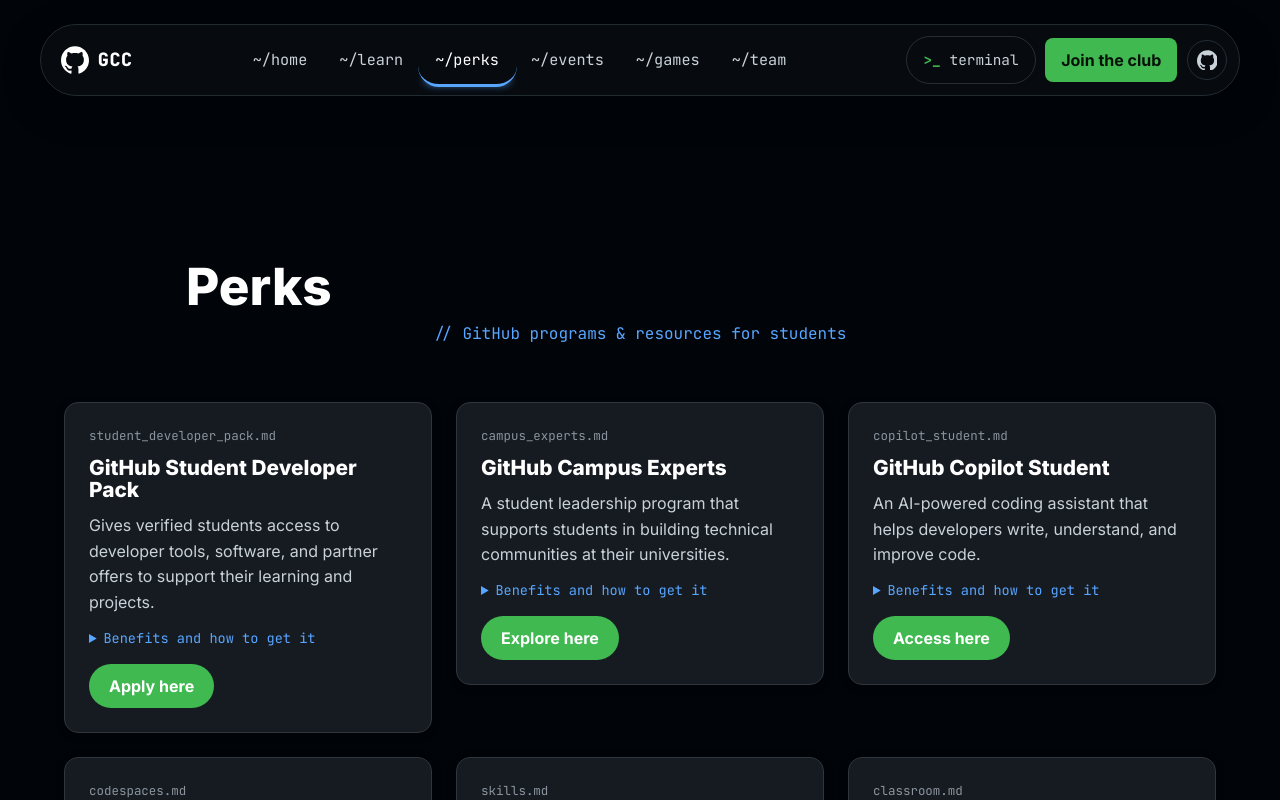
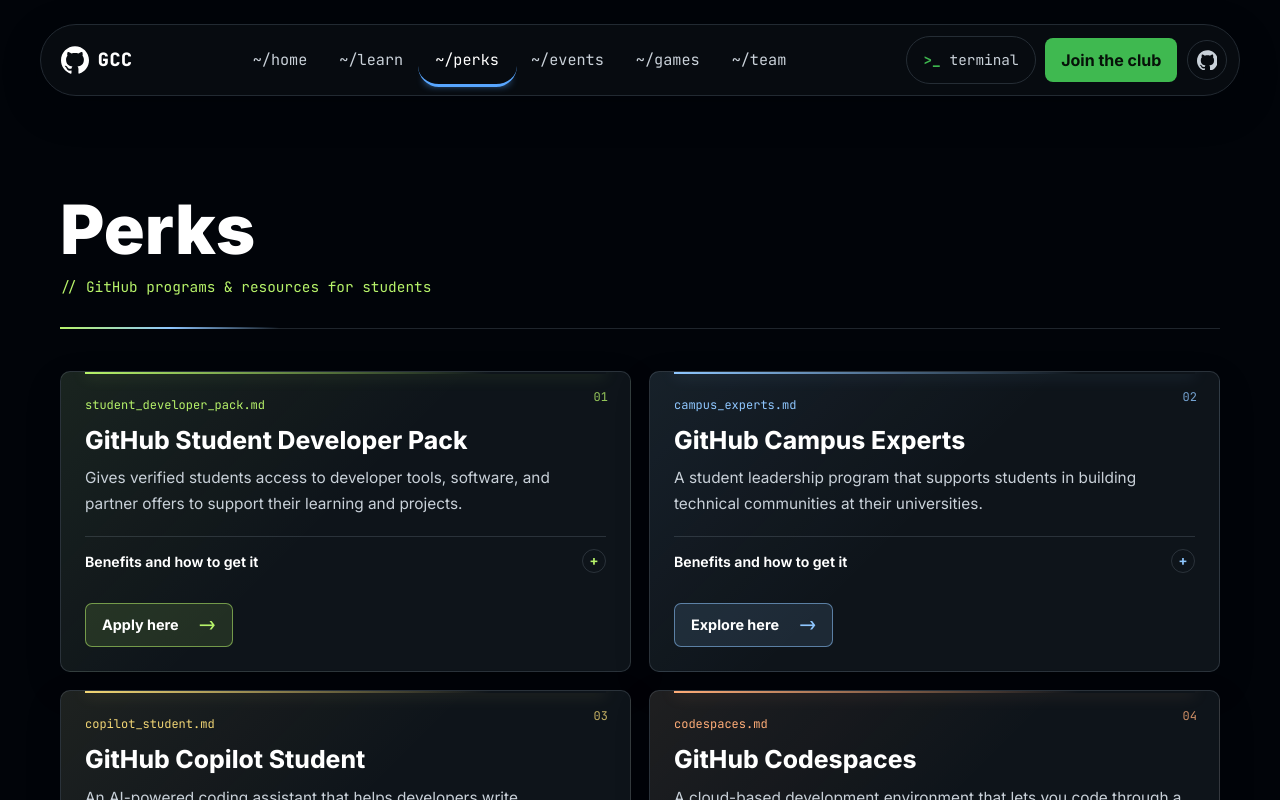
Before and after one commit to GCC-FAST-NUCES-Karachi/GCC, a Next.js app: page /perks in a window 1280 px wide. Shown: the top 800 px of the page. Built offline with nearby package versions, Linux system fonts and the light colour scheme.

Commit message:
Update Perks Page

```diff
--- a/src/app/perks/perks.css
+++ b/src/app/perks/perks.css
@@ -1,139 +1,284 @@
-/* Perks page. Uses your shared tokens when they exist, with fallbacks from design.md. */
 .perks-page {
-  --p-card: var(--bg-card, #161b22);
-  --p-border: var(--border-default, #30363d);
-  --p-blue: var(--accent-blue, #58a6ff);
-  --p-green: var(--accent-green, #3fb950);
-  --p-heading: var(--text-heading, #ffffff);
-  --p-body: var(--text-body, #c9d1d9);
-  --p-dim: var(--text-dim, #8b949e);
+  --perk-green: #b7f36a;
+  --perk-blue: #8fc7ff;
+  --perk-yellow: #f2d675;
+  --perk-orange: #ffad78;
+  --perk-card: rgb(16 22 29 / 92%);
+  --perk-border: rgb(153 171 185 / 20%);
+  --perk-muted: #aab5bf;
 
-  max-width: 1200px;
+  position: relative;
+  z-index: 1;
+  width: min(1160px, calc(100% - 3rem));
   margin: 0 auto;
-  padding: 140px 24px 96px;
+  padding: 76px 0 100px;
 }
 
 .perks-header {
-  text-align: center;
-  margin-bottom: 56px;
-}
-.perks-header h1 {
-  color: var(--p-heading);
-  font-size: clamp(2.2rem, 5vw, 3.2rem);
-  font-weight: 800;
-  margin: 0 0 8px;
-}
-.perks-subtitle {
-  font-family: var(--font-mono, "JetBrains Mono", monospace);
-  color: var(--p-blue);
-  margin: 0;
+  position: relative;
+  margin: 0 0 42px;
+  padding: 0 0 30px;
+  border-bottom: 1px solid var(--perk-border);
+  text-align: left;
 }
 
-/* align-items:start so opening one card does not stretch its neighbours */
+.perks-header::after {
+  position: absolute;
+  bottom: -1px;
+  left: 0;
+  width: min(220px, 42%);
+  height: 2px;
+  background: linear-gradient(90deg, var(--perk-green), var(--perk-blue), transparent);
+  content: "";
+}
+
+.perks-page .perks-header h1 {
+  max-width: none;
+  margin: 0 0 12px;
+  color: var(--text-heading);
+  font-size: 4.25rem;
+  font-weight: 850;
+  line-height: .98;
+  letter-spacing: 0;
+}
+
+.perks-subtitle {
+  margin: 0;
+  color: var(--perk-green);
+  font-family: var(--font-mono);
+  font-size: .9rem;
+  line-height: 1.6;
+}
+
 .perks-grid {
-  list-style: none;
+  display: grid;
+  grid-template-columns: repeat(2, minmax(0, 1fr));
+  gap: 18px;
   margin: 0;
   padding: 0;
-  display: grid;
-  grid-template-columns: repeat(auto-fit, minmax(300px, 1fr));
-  gap: 24px;
-  align-items: start;
+  list-style: none;
+  counter-reset: perk;
 }
 
-.perk-card {
+.perks-grid > .perk-card {
+  --perk-accent: var(--perk-green);
+
+  position: relative;
   display: flex;
+  min-width: 0;
   flex-direction: column;
-  gap: 12px;
+  overflow: hidden;
   padding: 24px;
-  background: var(--p-card);
-  border: 1px solid var(--p-border);
-  border-radius: 14px;
-  box-shadow: 0 2px 8px rgba(0, 0, 0, 0.25);
-  transition: transform 0.25s ease, box-shadow 0.25s ease, border-color 0.25s ease;
+  border: 1px solid var(--perk-border);
+  border-radius: 10px;
+  background:
+    linear-gradient(135deg, color-mix(in srgb, var(--perk-accent) 7%, transparent), transparent 48%),
+    var(--perk-card);
+  box-shadow: 0 14px 36px rgb(0 0 0 / 16%);
+  counter-increment: perk;
+  transition: border-color .2s ease, box-shadow .2s ease, transform .2s ease;
+  animation: perk-arrive .5s both;
 }
-/* The hover effect you asked for: scale up + deeper shadow (+ blue glow from design.md) */
-.perk-card:hover,
-.perk-card:focus-within {
-  transform: scale(1.04);
-  border-color: var(--p-blue);
-  box-shadow: 0 18px 40px rgba(0, 0, 0, 0.65), 0 0 24px rgba(88, 166, 255, 0.25);
+
+.perks-grid > .perk-card:nth-child(4n + 2) { --perk-accent: var(--perk-blue); }
+.perks-grid > .perk-card:nth-child(4n + 3) { --perk-accent: var(--perk-yellow); }
+.perks-grid > .perk-card:nth-child(4n + 4) { --perk-accent: var(--perk-orange); }
+
+.perks-grid > .perk-card::before {
+  position: absolute;
+  top: 0;
+  right: 24px;
+  left: 24px;
+  height: 2px;
+  background: linear-gradient(90deg, var(--perk-accent), transparent 78%);
+  box-shadow: 0 0 16px color-mix(in srgb, var(--perk-accent) 45%, transparent);
+  content: "";
+}
+
+.perks-grid > .perk-card::after {
+  position: absolute;
+  top: 16px;
+  right: 22px;
+  color: var(--perk-accent);
+  content: "0" counter(perk);
+  font-family: var(--font-mono);
+  font-size: .75rem;
+  opacity: .8;
 }
 
 .perk-file {
-  font-family: var(--font-mono, "JetBrains Mono", monospace);
-  font-size: 0.78rem;
-  color: var(--p-dim);
+  display: block;
+  margin: 0 52px 12px 0;
+  color: var(--perk-accent);
+  font-family: var(--font-mono);
+  font-size: .75rem;
+  line-height: 1.5;
+  overflow-wrap: anywhere;
 }
-.perk-card h2 {
-  color: var(--p-heading);
-  font-size: 1.3rem;
-  font-weight: 800;
-  margin: 0;
+
+.perks-page .perk-card h2 {
+  margin: 0 0 10px;
+  color: var(--text-heading);
+  font-size: 1.55rem;
+  font-weight: 750;
+  line-height: 1.2;
+  letter-spacing: 0;
+  text-wrap: balance;
 }
+
 .perk-desc {
-  color: var(--p-body);
-  line-height: 1.6;
-  margin: 0;
+  margin: 0 0 20px;
+  color: var(--text-body);
+  font-size: .96rem;
+  line-height: 1.65;
 }
 
 .perk-details {
-  color: var(--p-body);
-  font-size: 0.92rem;
+  margin: auto 0 18px;
+  border-top: 1px solid var(--perk-border);
+  color: var(--perk-muted);
+  font-size: .88rem;
 }
+
 .perk-details summary {
+  display: flex;
+  min-height: 48px;
+  align-items: center;
+  justify-content: space-between;
+  gap: 12px;
+  color: var(--text-heading);
   cursor: pointer;
-  color: var(--p-blue);
-  font-family: var(--font-mono, "JetBrains Mono", monospace);
-  font-size: 0.85rem;
+  font-weight: 650;
+  list-style: none;
 }
-.perk-details summary:focus-visible,
-.perk-btn:focus-visible {
-  outline: 2px solid var(--p-blue);
+
+.perk-details summary::-webkit-details-marker { display: none; }
+
+.perk-details summary::after {
+  display: grid;
+  width: 24px;
+  height: 24px;
+  flex: 0 0 24px;
+  place-items: center;
+  border: 1px solid var(--perk-border);
+  border-radius: 50%;
+  color: var(--perk-accent);
+  content: "+";
+  font-family: var(--font-mono);
+  transition: transform .2s ease, border-color .2s ease;
+}
+
+.perk-details[open] summary::after {
+  border-color: var(--perk-accent);
+  content: "-";
+}
+
+.perk-details summary:focus-visible {
+  outline: 2px solid var(--perk-accent);
   outline-offset: 3px;
 }
+
 .perk-details h3 {
-  color: var(--p-heading);
-  font-size: 0.95rem;
-  margin: 14px 0 6px;
+  margin: 12px 0 6px;
+  color: var(--perk-accent);
+  font-family: var(--font-mono);
+  font-size: .75rem;
+  font-weight: 600;
+  text-transform: uppercase;
 }
+
 .perk-details ul,
 .perk-details ol {
+  display: grid;
+  gap: 5px;
   margin: 0;
   padding-left: 20px;
-  line-height: 1.6;
+  line-height: 1.55;
 }
 
+.perk-details li::marker { color: var(--perk-accent); }
+
 .perk-btn {
-  margin-top: 4px;
+  display: inline-flex;
+  min-height: 44px;
+  align-items: center;
+  justify-content: space-between;
+  gap: 20px;
   align-self: flex-start;
-  padding: 10px 20px;
-  border-radius: 999px;
-  background: var(--p-green);
-  color: #fff;
+  padding: 0 16px;
+  border: 1px solid color-mix(in srgb, var(--perk-accent) 55%, transparent);
+  border-radius: 7px;
+  background: color-mix(in srgb, var(--perk-accent) 12%, transparent);
+  color: var(--text-heading);
+  font-size: .9rem;
   font-weight: 700;
   text-decoration: none;
-  transition: filter 0.2s ease;
+  transition: background .18s ease, border-color .18s ease, box-shadow .18s ease;
 }
+
+.perk-btn::after {
+  color: var(--perk-accent);
+  content: "->";
+  font-family: var(--font-mono);
+}
+
 .perk-btn:hover {
-  filter: brightness(1.15);
+  border-color: var(--perk-accent);
+  background: color-mix(in srgb, var(--perk-accent) 20%, transparent);
+  box-shadow: 0 0 22px color-mix(in srgb, var(--perk-accent) 17%, transparent);
+}
+
+.perk-btn:focus-visible {
+  outline: 2px solid var(--perk-accent);
+  outline-offset: 3px;
 }
 
 .perks-note {
-  max-width: 800px;
-  margin: 56px auto 0;
-  text-align: center;
-  color: var(--p-dim);
-  font-size: 0.85rem;
-  line-height: 1.6;
+  max-width: 78ch;
+  margin: 32px auto 0;
+  padding: 16px 20px;
+  border-left: 2px solid var(--perk-blue);
+  background: rgb(143 199 255 / 5%);
+  color: var(--perk-muted);
+  font-size: .84rem;
+  line-height: 1.65;
 }
 
-/* Respect "reduce motion": keep the shadow change, drop the scaling */
-@media (prefers-reduced-motion: reduce) {
-  .perk-card {
-    transition: none;
-  }
-  .perk-card:hover,
-  .perk-card:focus-within {
-    transform: none;
+@keyframes perk-arrive {
+  from { opacity: 0; transform: translateY(12px); }
+  to { opacity: 1; transform: translateY(0); }
+}
+
+.perks-grid > .perk-card:nth-child(2) { animation-delay: 50ms; }
+.perks-grid > .perk-card:nth-child(3) { animation-delay: 100ms; }
+.perks-grid > .perk-card:nth-child(4) { animation-delay: 150ms; }
+.perks-grid > .perk-card:nth-child(5) { animation-delay: 200ms; }
+.perks-grid > .perk-card:nth-child(6) { animation-delay: 250ms; }
+.perks-grid > .perk-card:nth-child(7) { animation-delay: 300ms; }
+
+@media (hover: hover) {
+  .perks-grid > .perk-card:hover,
+  .perks-grid > .perk-card:focus-within {
+    transform: translateY(-3px);
+    border-color: color-mix(in srgb, var(--perk-accent) 55%, var(--perk-border));
+    box-shadow: 0 20px 44px rgb(0 0 0 / 28%), 0 0 28px color-mix(in srgb, var(--perk-accent) 10%, transparent);
   }
 }
+
+@media (max-width: 760px) {
+  .perks-page {
+    width: calc(100% - 2rem);
+    padding: 52px 0 72px;
+  }
+
+  .perks-header { margin-bottom: 28px; }
+  .perks-page .perks-header h1 { font-size: 3.25rem; }
+  .perks-grid { grid-template-columns: 1fr; gap: 14px; }
+  .perks-grid > .perk-card { padding: 22px; }
+}
+
+@media (prefers-reduced-motion: reduce) {
+  .perks-grid > .perk-card,
+  .perk-btn,
+  .perk-details summary::after { animation: none; transition: none; }
+}
```
Also changed, not shown: src/app/page.jsx (line endings or trailing spaces).
